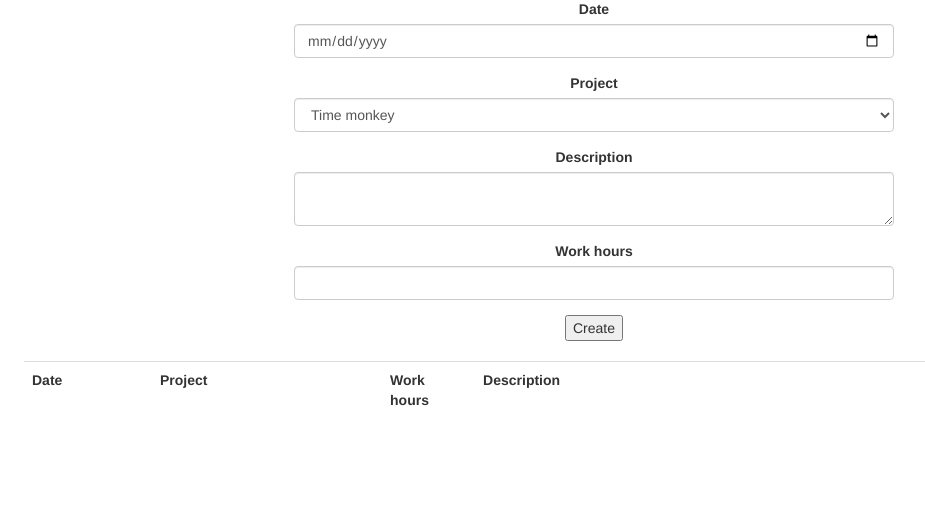
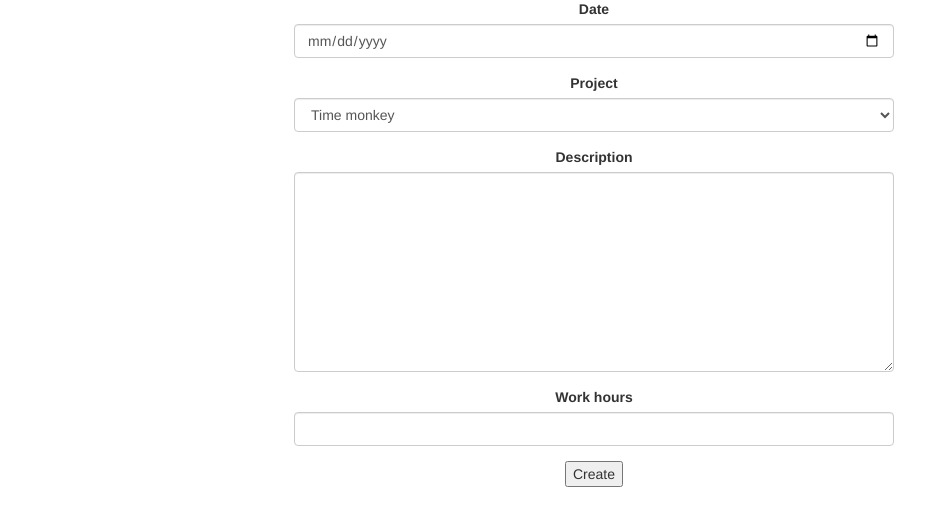
Before and after one commit to Code-Poets/sheetstorm, a Django app: page /reports/ in a window 1280 px wide. Shown: the part 182-689 px from the top of the page, without its empty margins (46-971 px from the left). Run offline with Django 3.2, Linux system fonts and the light colour scheme; a user stored in the database is signed in; data comes from the database, SQL or seed files in the repository; data that the repository does not hold is empty; parts of the project's set-up code (start-up, migrations or seed data) failed here and were passed over; some libraries are stand-ins or nearby versions.

Commit message:
Add style.css in employees with textarea modification
Due to the center alignment of views, only vertical resize is allowed.

```diff
--- a/employees/static/employees/style.css
+++ b/employees/static/employees/style.css
@@ -42,3 +42,8 @@
 .edit-button-column {
     text-align: right;
 }
+
+textarea.form-control {
+      height: 200px;
+      resize: vertical;
+}
```
